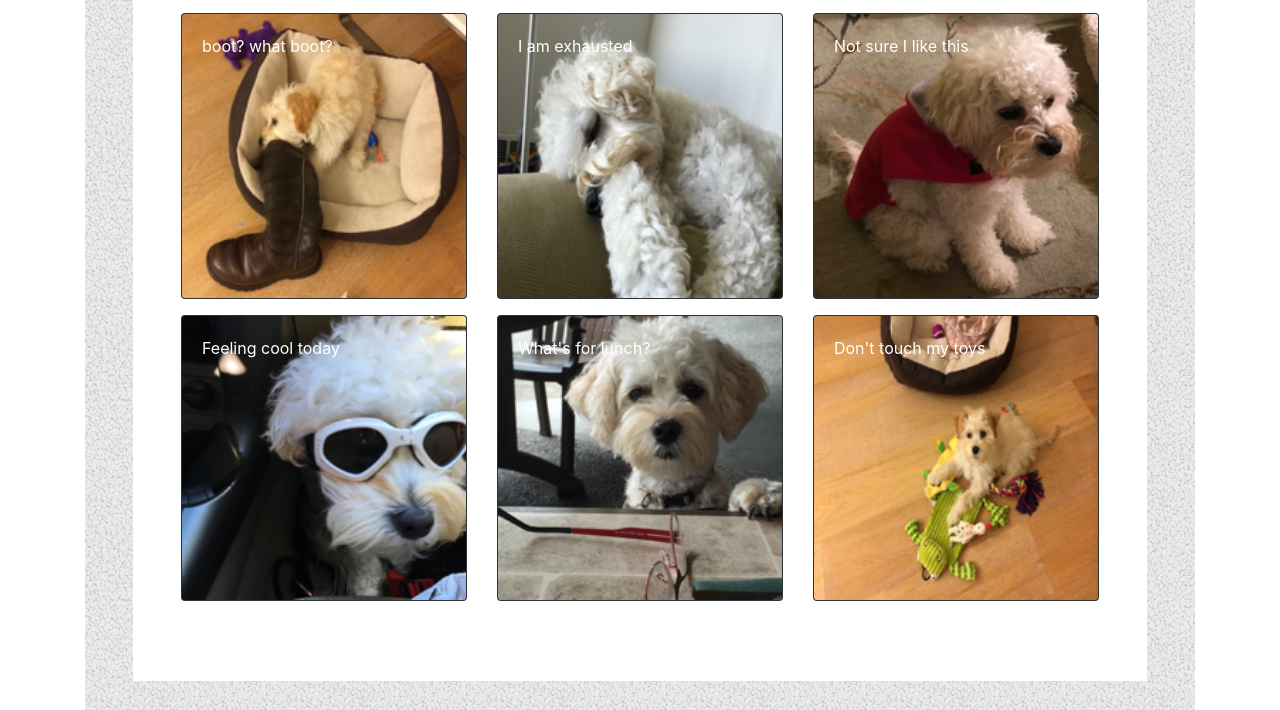
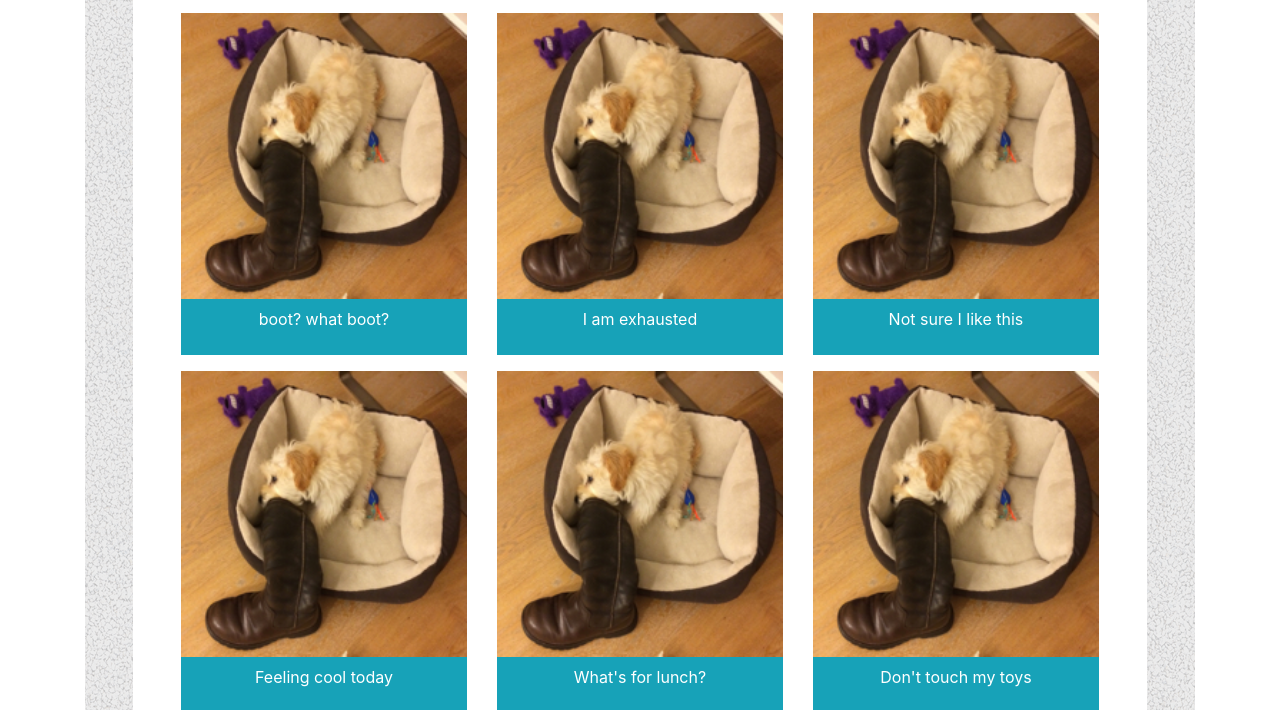
Before and after one commit to iarcones/Bootstrap-Portfolio, a plain HTML site: page portfolio.html in a window 1280 px wide. Shown: the part 242-952 px from the top of the page. Drawn offline with nearby package versions, Linux system fonts and the light colour scheme.

Commit message:
V1.1 Pending caption inside pics / cut the menu on header

```diff
--- a/portfolio.html
+++ b/portfolio.html
@@ -20,7 +20,7 @@
                 <a class="navbar-brand bg-info p-4 text-white" href="#">Isabel Arcones</a>
 
                 <div class="collapse navbar-collapse" id="navbarNavDropdown">
-                    <div class="navbar-nav navbar-righ">
+                    <div class="navbar-nav navbar-right">
                         <a class="nav-item nav-link" href="index.html">About</a>
                         <a class="nav-item nav-link" href="portfolio.html">Portfolio</a>
                         <a class="nav-item nav-link" href="contact.html">Contact</a>
@@ -39,70 +39,67 @@
                 </div>
 
                 <div class="row">
-
-                    <div class="col-md-4 mb-3">
-                        <div class="card bg-dark text-white">
-                            <img class="card-img" src="./assets/images/1-1.jpg" alt="Card image">
-                            <div class="card-img-overlay">
-                                    <p class="card-text">boot? what boot?</p>
+                    <div class="col-md-4">
+                        <div class="thumbnail">
+                            <img src="./assets/images/1-1.jpg" alt="1-1.jpg" style="width:100%">
+                            <div class="caption bg-info text-center text-white pt-2 pb-2 mb-3">
+                                <p>boot? what boot?</p>
+                            </div>
+                            </a>
+                        </div>
+                    </div>
+                    <div class="col-md-4">
+                        <div class="thumbnail">
+                            <img src="./assets/images/1-1.jpg" alt="2-1.jpg" style="width:100%">
+                            <div class="caption bg-info text-center text-white p-2 mb-3">
+                                <p>I am exhausted</p>
+                            </div>
+                            </a>
+                        </div>
+                    </div>
+                    <div class="col-md-4">
+                        <div class="thumbnail">
+                            <img src="./assets/images/1-1.jpg" alt="3-1.jpg" style="width:100%">
+                            <div class="caption bg-info text-center text-white p-2 mb-3">
+                                <p>Not sure I like this</p>
+                            </div>
+                            </a>
                         </div>
                     </div>
                 </div>
-
-                    <div class="col-md-4 mb-3">
-                        <div class="card bg-dark text-white">
-                            <img class="card-img" src="./assets/images/2-1.jpg" alt="Card image">
-                            <div class="card-img-overlay">
-                                    <p class="card-text">I am exhausted</p>
+                <div class="row">
+                        <div class="col-md-4">
+                            <div class="thumbnail">
+                                <img src="./assets/images/1-1.jpg" alt="4-1.jpg" style="width:100%">
+                                <div class="caption bg-info text-center text-white p-2 mb-3">
+                                    <p>Feeling cool today</p>
+                                </div>
+                                </a>
                             </div>
                         </div>
+                        <div class="col-md-4">
+                            <div class="thumbnail">
+                                <img src="./assets/images/1-1.jpg" alt="5-1.jpg" style="width:100%">
+                                <div class="caption bg-info text-center text-white p-2 mb-3">
+                                    <p>What's for lunch?</p>
                                 </div>
-
-                    <div class="col-md-4 mb-3">
-
-                        <div class="card bg-dark text-white">
-                            <img class="card-img" src="./assets/images/3-1.jpg" alt="Card image">
-                            <div class="card-img-overlay">
-                                    <p class="card-text">Not sure I like this</p>
+                                </a>
+                            </div>
+                        </div>
+                        <div class="col-md-4">
+                            <div class="thumbnail">
+                                <img src="./assets/images/1-1.jpg" alt="6-1.jpg" style="width:100%">
+                                <div class="caption bg-info text-center text-white p-2 mb-3">
+                                    <p>Don't touch my toys</p>
+                                </div>
+                                </a>
                             </div>
                         </div>
                     </div>
             </div>
 
-                <div class="row mb-3">
-
-                    <div class="col-sm-4 mb-3">
-                        <div class="card bg-dark text-white">
-                            <img class="card-img" src="./assets/images/4-1.jpg" alt="Card image">
-                            <div class="card-img-overlay">
-                                    <p class="card-text">Feeling cool today</p>
         </div>
-                        </div>
-                    </div>
-
-                    <div class="col-md-4 mb-3">
-                        <div class="card bg-dark text-white">
-                            <img class="card-img" src="./assets/images/5-1.jpg" alt="Card image">
-                            <div class="card-img-overlay">
-                                    <p class="card-text">What's for lunch?</p>
-                            </div>
-                        </div>
-                    </div>
-
-                    <div class="col-md-4 mb-3">
-                        <div class="card bg-dark text-white">
-                            <img class="card-img" src="./assets/images/7-1.jpg" alt="Card image">
-                            <div class="card-img-overlay">
-                                    <p class="card-text">Don't touch my toys</p>
-                            </div>
-                        </div>
-                    </div>
-
-                </div>
-        </div>
-
-        </div>
-        <div class="text-center text-white bg-info pt-3 pb-3">
+        <div class="footer text-center text-white bg-info pt-3 pb-3">
                 <p>&copy; Isabel A</p>
         </div>
     </div>
```
Also changed, not shown: contact.html (+1 -1 lines), index.html (+2 -2 lines). Lines whose indentation alone changed are shown as unchanged.
